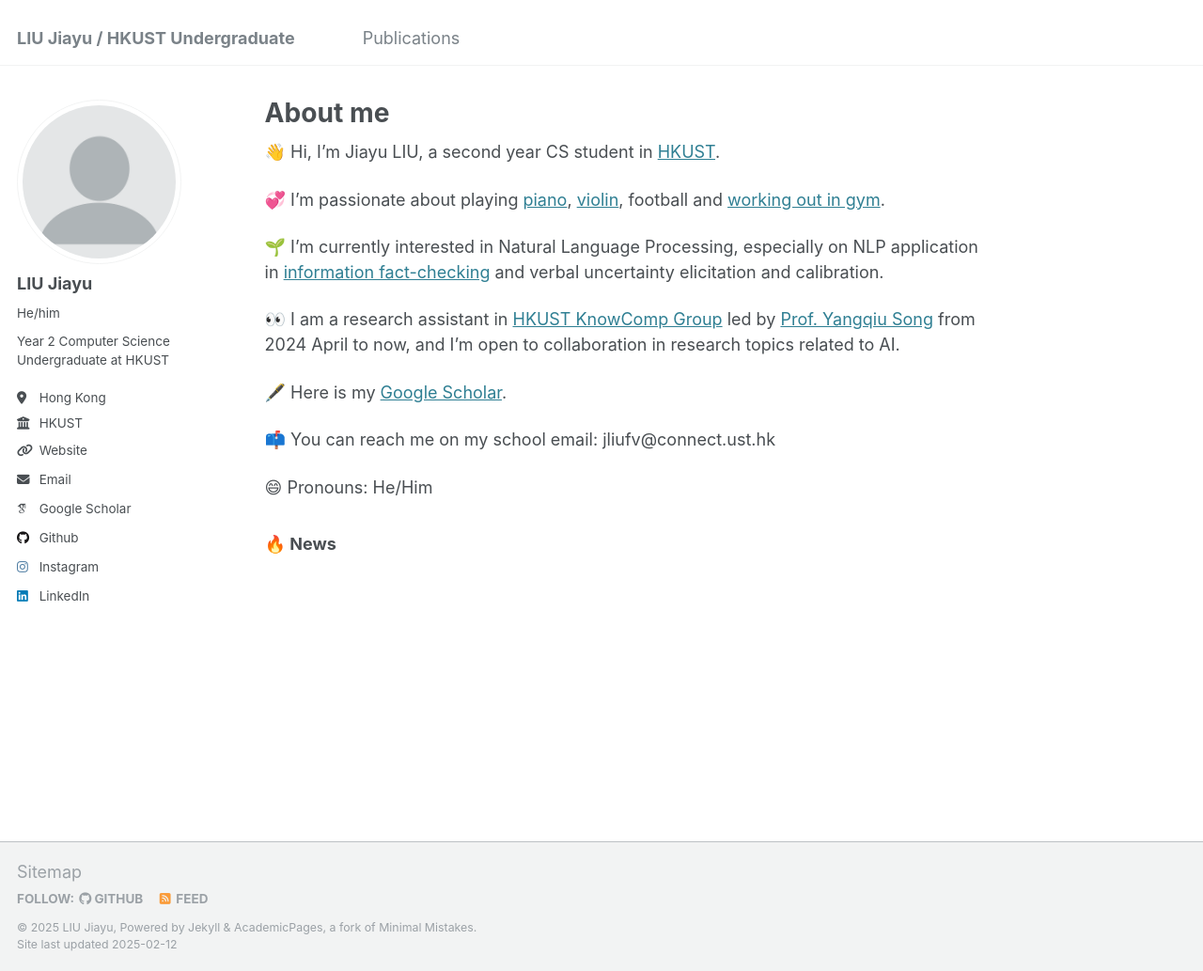
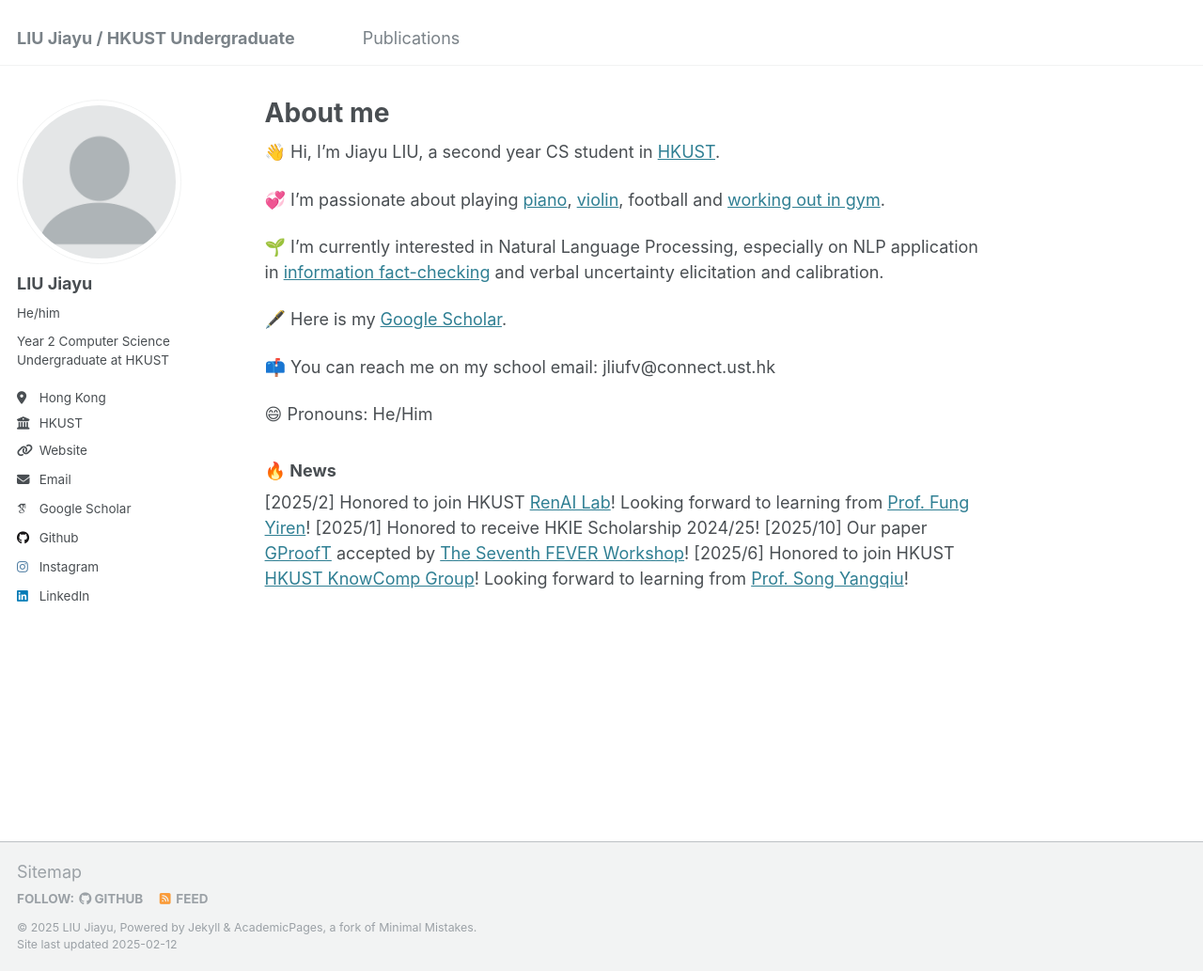
Before and after one commit to JiayuJeff/JiayuJeff.github.io, a Jekyll site: the page built from _pages/about.md, in a window 1280 px wide and 1033 px high. Shown: the whole window at 94% size. Built offline with Jekyll 4.4.1, drawn with Linux system fonts in a browser that asks for light colours; some web fonts are replaced.

Commit message:
Update about.md

```diff
--- a/_pages/about.md
+++ b/_pages/about.md
@@ -18,9 +18,6 @@ redirect_from:
 🌱 I’m currently interested in Natural Language Processing, especially on NLP application in [information fact-checking](https://aclanthology.org/2024.fever-1.14.pdf) and verbal uncertainty elicitation and calibration.
 
 
-👀 I am a research assistant in [HKUST KnowComp Group](https://github.com/HKUST-KnowComp) led by [Prof. Yangqiu Song](https://www.cse.ust.hk/~yqsong/) from 2024 April to now, and I’m open to collaboration in research topics related to AI.
-
-
 🖋️ Here is my [Google Scholar](https://scholar.google.com/citations?user=PIQxhfMAAAAJ&hl=en).
 
 
@@ -37,3 +34,8 @@ redirect_from:
 
 
 ### &#128293; News
+
+[2025/2] Honored to join HKUST [RenAI Lab](https://mayrfung.github.io/group/)! Looking forward to learning from [Prof. Fung Yiren](https://mayrfung.github.io/)!
+[2025/1] Honored to receive HKIE Scholarship 2024/25!
+[2025/10] Our paper [GProofT](https://aclanthology.org/2024.fever-1.14/) accepted by [The Seventh FEVER Workshop](https://fever.ai/2024/workshop.html)!
+[2025/6] Honored to join HKUST [HKUST KnowComp Group](https://github.com/HKUST-KnowComp)! Looking forward to learning from [Prof. Song Yangqiu](https://www.cse.ust.hk/~yqsong/)!
```
